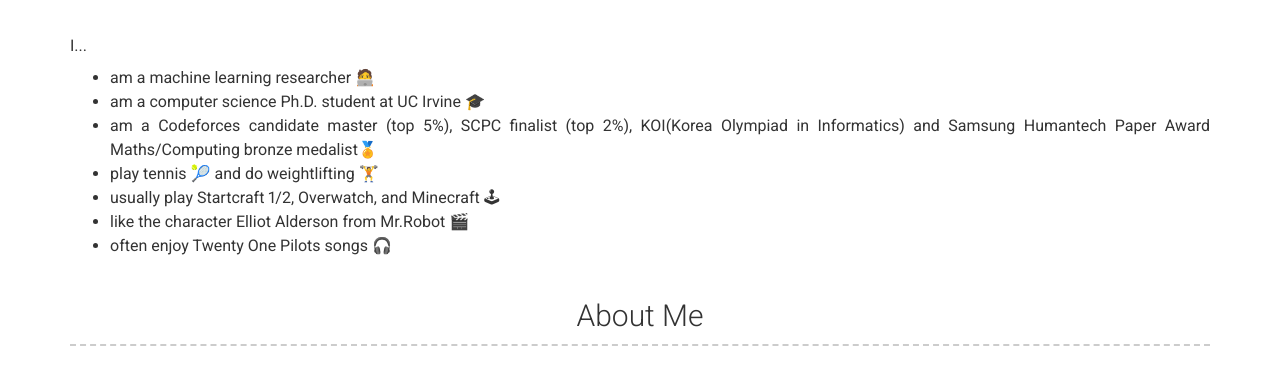
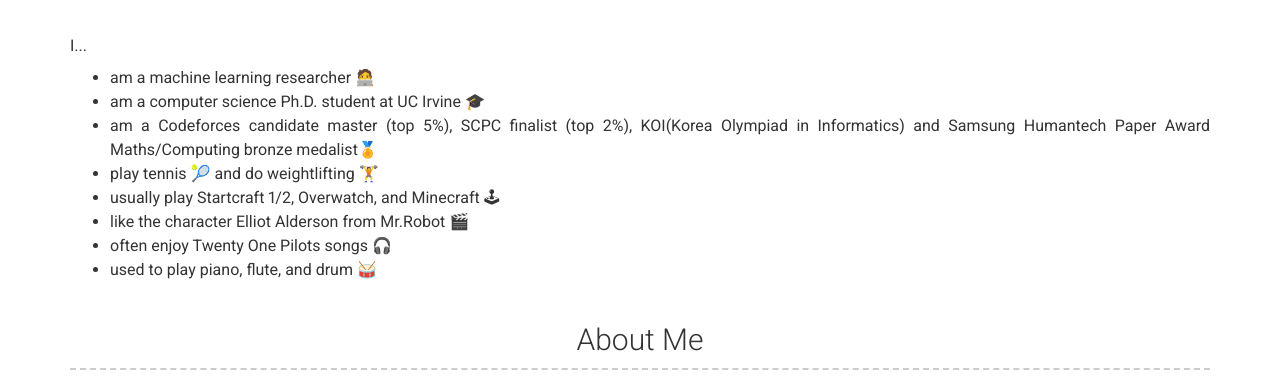
Before and after one commit to c0510gy/c0510gy.github.io, a Jekyll site: the page built from index.md, in a window 1280 px wide and 900 px high, scrolled down 328 px, cut to the strip 0-382 px from the top of the window. Built offline with Jekyll 4.4.1, drawn with Linux system fonts in a browser that asks for light colours.

Commit message:
Update TLDR.html

```diff
--- a/_includes/TLDR.html
+++ b/_includes/TLDR.html
@@ -11,6 +11,7 @@
         <li>usually play Startcraft 1/2, Overwatch, and Minecraft 🕹</li>
         <li>like the character Elliot Alderson from Mr.Robot 🎬</li>
         <li>often enjoy Twenty One Pilots songs 🎧</li>
+        <li>used to play piano, flute, and drum 🥁</li>
       </ul>
     </div>
   </div>
```
